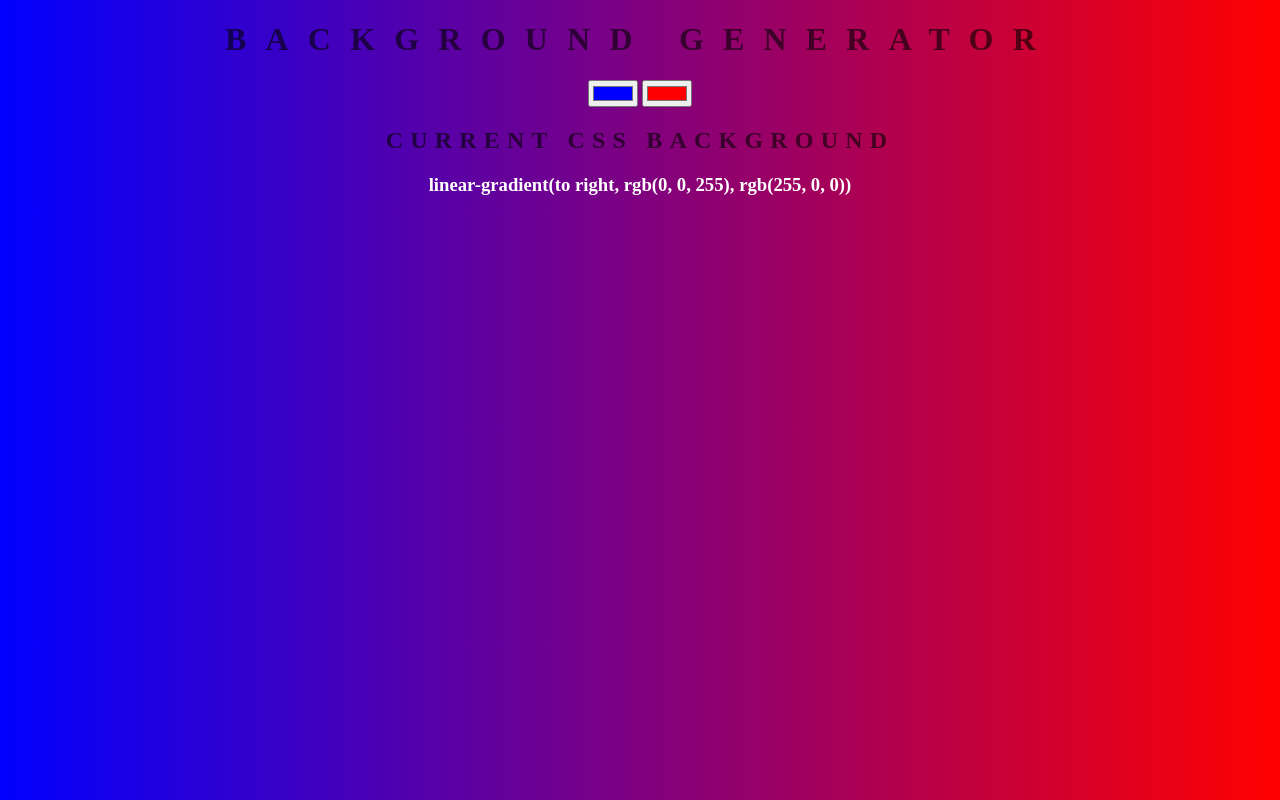
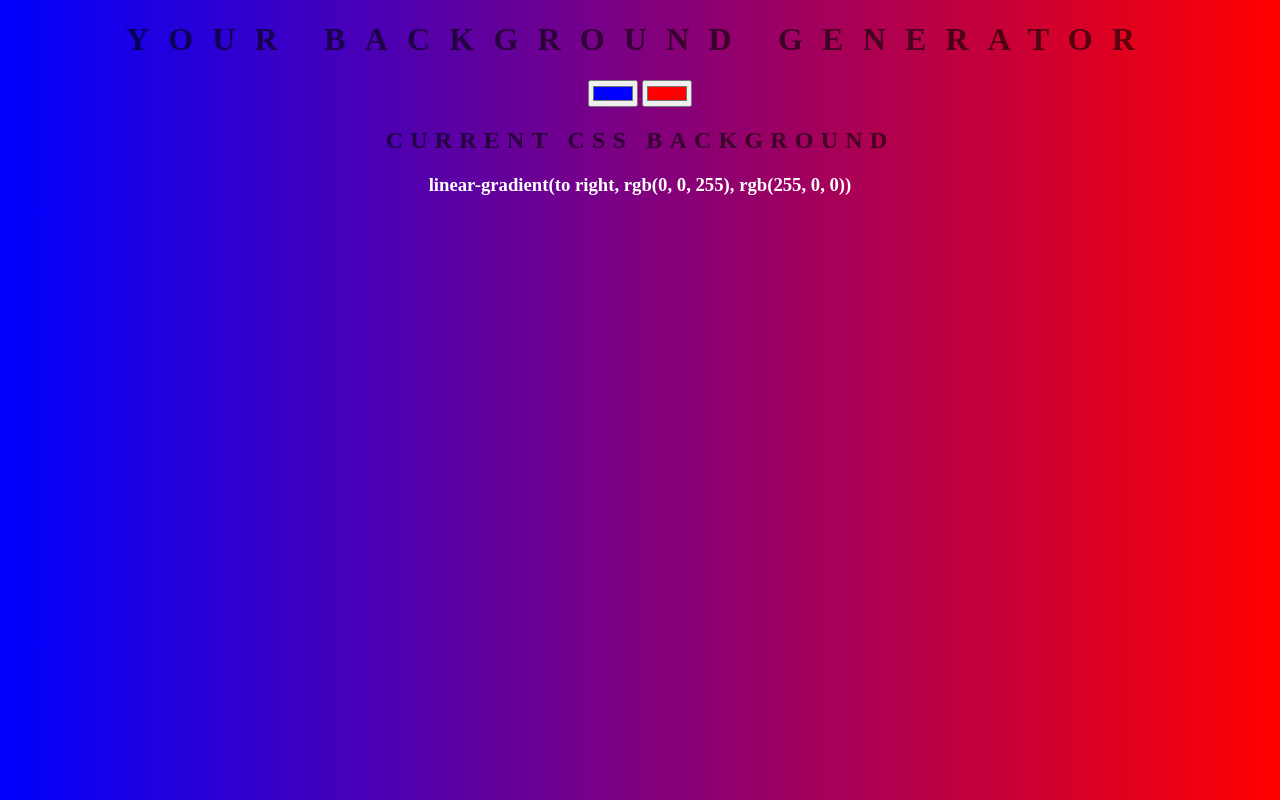
Before and after one commit to krishan93985/Background-Generator, a plain HTML site: page index.html in a window 1280 px wide. Drawn offline with Linux system fonts and the light colour scheme.

Commit message:
changed h1

```diff
--- a/index.html
+++ b/index.html
@@ -8,7 +8,7 @@
     <link rel="stylesheet" href="style.css">
 </head>
 <body >
-    <h1>background generator</h1>
+    <h1>Your Background Generator</h1>
     <input type="color" class="color1" name="color1" value="#0000ff">
     <input type="color" class="color2"  name="color2" value="#ff0000">
     <h2>Current CSS background</h2>
```
